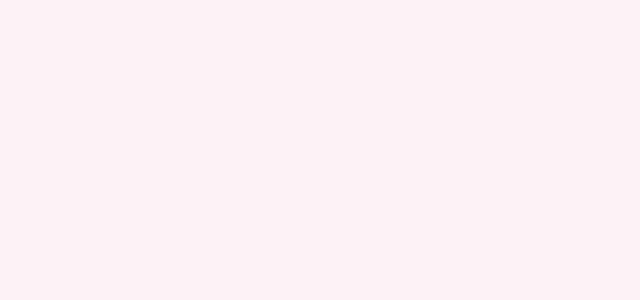
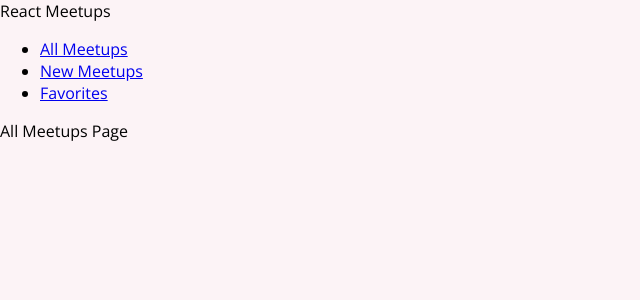
Before and after one commit to Jordan-McGhee/react-learning, a React (Create React App) app in the folder long-tutorial/: page / in a window 1280 px wide. Shown: the top 300 px of the page, without its empty margins (0-640 px from the left). Built offline with nearby package versions, Linux system fonts and the light colour scheme.

Commit message:
Added routes and main navigation

```diff
--- a/long-tutorial/src/App.js
+++ b/long-tutorial/src/App.js
@@ -1,5 +1,27 @@
+import { Route, Switch } from 'react-router-dom'
+import AllMeetUpsPage from './pages/AllMeetUps';
+import NewMeetUpsPage from './pages/NewMeetUp';
+import FavoritesPage from './pages/Favorites';
+import MainNavigation from './components/layout/MainNavigation';
+
 function App() {
-  return <div></div>;
+  return(
+    <div>
+      <MainNavigation />
+      <Switch>
+        <Route path="/" exact>
+          <AllMeetUpsPage />
+        </Route>
+
+        <Route path="/new-meetup">
+          <NewMeetUpsPage />
+        </Route>
+
+        <Route path="/favorites">
+          <FavoritesPage />
+        </Route>
+      </Switch>
+    </div>);
 }
 
 export default App;
--- /dev/null
+++ b/long-tutorial/src/components/layout/MainNavigation.js
@@ -0,0 +1,24 @@
+import { Link } from "react-router-dom"
+
+function MainNavigation() {
+    return (
+        <header>
+            <div>React Meetups</div>
+            <nav>
+                <ul>
+                    <li>
+                        <Link to="/">All Meetups</Link>
+                    </li>
+                    <li>
+                        <Link to="/new-meetup">New Meetups</Link>
+                    </li>
+                    <li>
+                        <Link to="/favorites">Favorites</Link>
+                    </li>
+                </ul>
+            </nav>
+        </header>
+    )
+}
+
+export default MainNavigation
```
